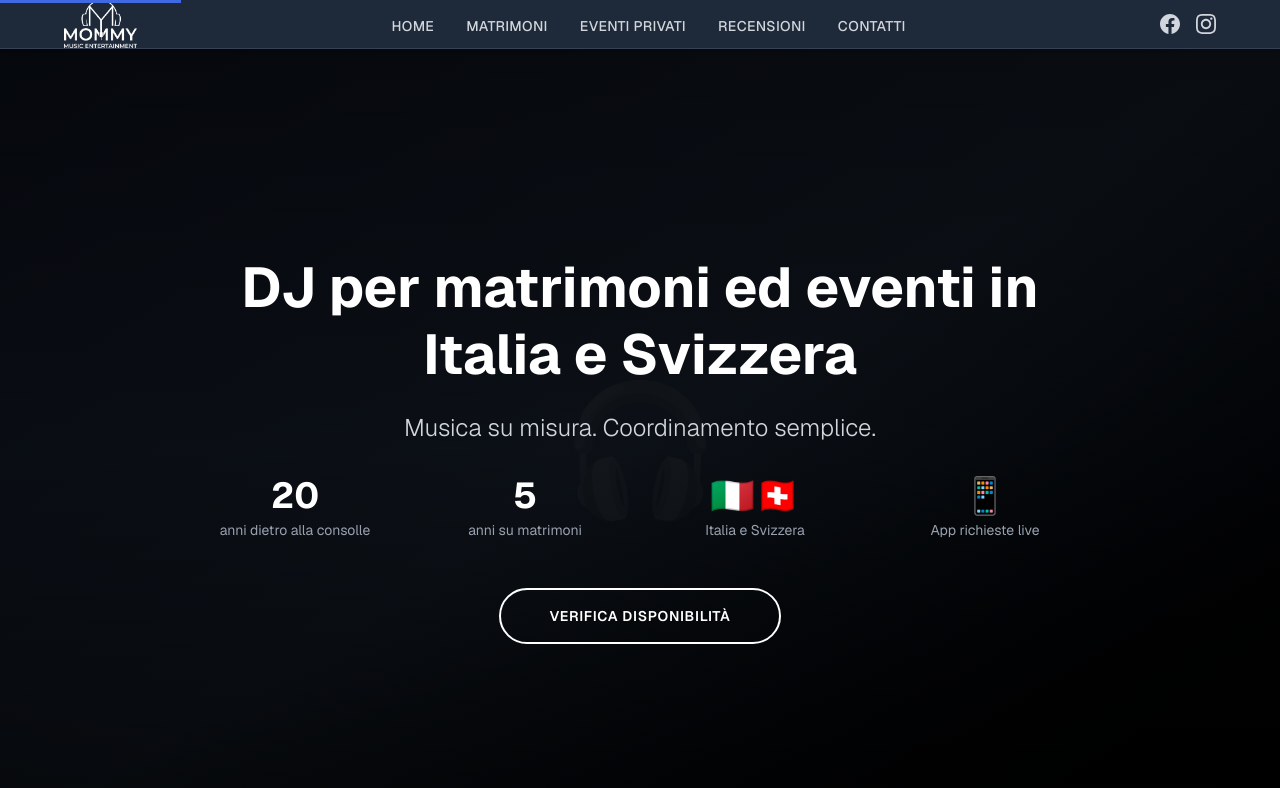
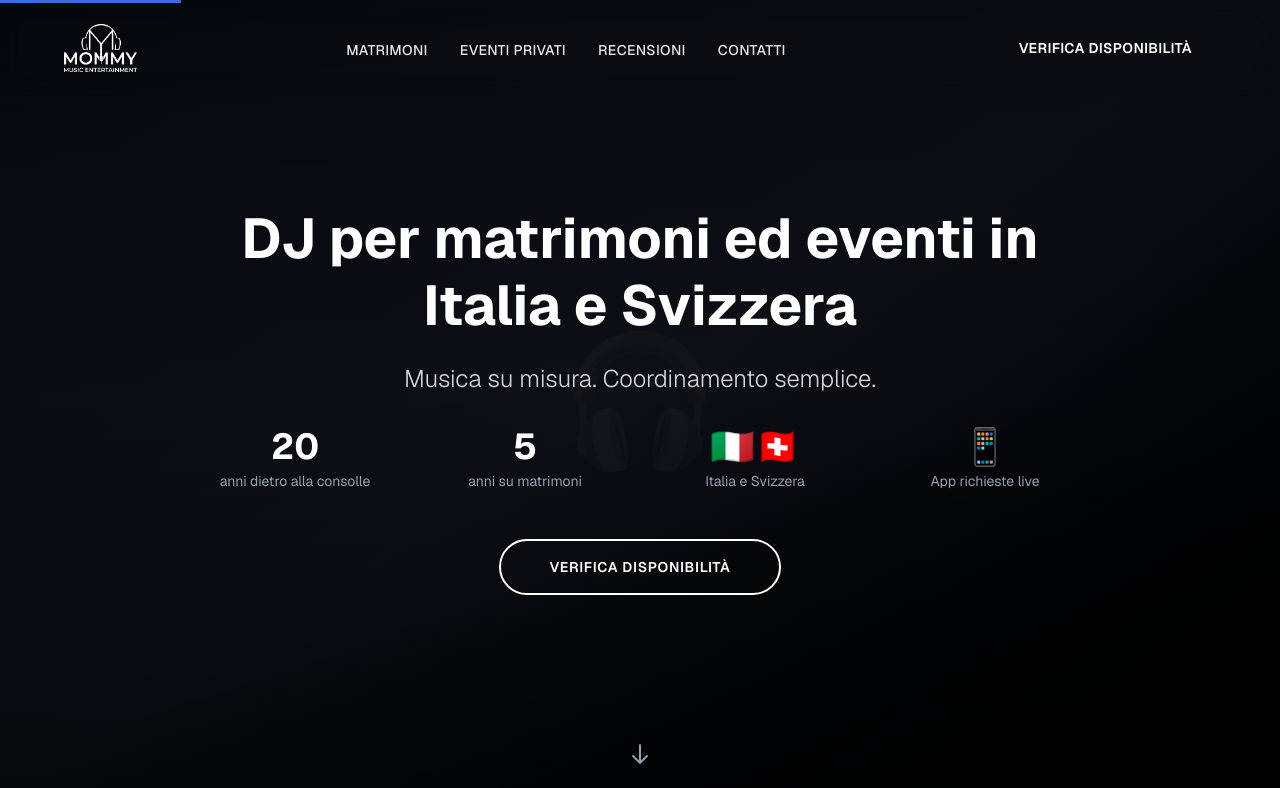
Before and after one commit to mommydjsalmani-cloud/mommy-marketing, a Next.js app: page / in a window 1280 px wide. Shown: the top 788 px of the page. Built offline with nearby package versions, Linux system fonts and the light colour scheme.

Commit message:
🎨 Navbar fixed con IntersectionObserver, overlay mobile e transizioni smooth

```diff
--- a/app/components/Header.tsx
+++ b/app/components/Header.tsx
@@ -2,42 +2,98 @@
 
 import Link from 'next/link';
 import Image from 'next/image';
-import { useState } from 'react';
+import { useState, useEffect, useRef } from 'react';
 
 export default function Header() {
   const [isMenuOpen, setIsMenuOpen] = useState(false);
+  const [isScrolled, setIsScrolled] = useState(false);
+  const sentinelRef = useRef<HTMLDivElement>(null);
 
   const navLinks = [
-    { href: '/', label: 'Home' },
     { href: '/matrimoni', label: 'Matrimoni' },
     { href: '/eventi-privati', label: 'Eventi Privati' },
     { href: '/recensioni', label: 'Recensioni' },
     { href: '/contatti', label: 'Contatti' },
   ];
 
+  useEffect(() => {
+    const sentinel = sentinelRef.current;
+    if (!sentinel) return;
+
+    const observer = new IntersectionObserver(
+      ([entry]) => {
+        setIsScrolled(!entry.isIntersecting);
+      },
+      {
+        threshold: 0,
+        rootMargin: '-1px 0px 0px 0px',
+      }
+    );
+
+    observer.observe(sentinel);
+
+    return () => {
+      observer.disconnect();
+    };
+  }, []);
+
+  // Blocca scroll quando il menu è aperto
+  useEffect(() => {
+    if (isMenuOpen) {
+      document.body.style.overflow = 'hidden';
+    } else {
+      document.body.style.overflow = '';
+    }
+
+    // Chiusura con Esc
+    const handleEscape = (e: KeyboardEvent) => {
+      if (e.key === 'Escape' && isMenuOpen) {
+        setIsMenuOpen(false);
+      }
+    };
+
+    document.addEventListener('keydown', handleEscape);
+    return () => {
+      document.removeEventListener('keydown', handleEscape);
+      document.body.style.overflow = '';
+    };
+  }, [isMenuOpen]);
+
   return (
-    <header className="bg-gray-800 bg-opacity-90 backdrop-blur-sm shadow-sm sticky top-0 z-50 border-b border-gray-700">
-      <nav className="container-custom py-4" aria-label="Navigazione principale">
+    <>
+      {/* Sentinel - 1px sopra l'hero */}
+      <div ref={sentinelRef} className="absolute top-0 left-0 w-full h-px pointer-events-none" aria-hidden="true" />
+
+      <header
+        className={`fixed top-0 left-0 w-full z-50 transition-all duration-300 ${
+          isScrolled
+            ? 'bg-gray-900/95 backdrop-blur-md shadow-lg border-b border-gray-800 py-3 md:py-4'
+            : 'bg-transparent backdrop-blur-md py-4 md:py-6'
+        }`}
+      >
+        <nav className="container-custom" aria-label="Navigazione principale">
           <div className="flex items-center justify-between">
             {/* Logo */}
-          <Link href="/" className="flex items-center hover:opacity-80 transition-opacity">
+            <Link href="/" className="flex items-center hover:opacity-80 transition-opacity relative z-10">
               <Image
                 src="/Logo_Bianco.png"
                 alt="Mommy DJ Logo"
                 width={160}
                 height={45}
                 priority
-              className="h-10 md:h-12 w-auto"
+                className={`w-auto transition-all duration-300 ${
+                  isScrolled ? 'h-8 md:h-10' : 'h-10 md:h-12'
+                }`}
               />
             </Link>
 
             {/* Desktop Navigation */}
-          <ul className="hidden md:flex space-x-6 lg:space-x-8">
+            <ul className="hidden lg:flex items-center space-x-8">
               {navLinks.map((link) => (
                 <li key={link.href}>
                   <Link
                     href={link.href}
-                  className="text-gray-300 hover:text-accent transition-colors font-medium uppercase text-sm tracking-wide"
+                    className="text-gray-200 hover:text-accent transition-colors font-medium text-sm uppercase tracking-wide"
                   >
                     {link.label}
                   </Link>
@@ -45,29 +101,25 @@ export default function Header() {
               ))}
             </ul>
 
-          {/* Social Icons Desktop */}
-          <div className="hidden md:flex items-center gap-4">
-            <a href="https://facebook.com" target="_blank" rel="noopener noreferrer" className="text-gray-300 hover:text-accent transition-colors" aria-label="Facebook">
-              <svg className="w-5 h-5" fill="currentColor" viewBox="0 0 24 24">
-                <path d="M24 12.073c0-6.627-5.373-12-12-12s-12 5.373-12 12c0 5.99 4.388 10.954 10.125 11.854v-8.385H7.078v-3.47h3.047V9.43c0-3.007 1.792-4.669 4.533-4.669 1.312 0 2.686.235 2.686.235v2.953H15.83c-1.491 0-1.956.925-1.956 1.874v2.25h3.328l-.532 3.47h-2.796v8.385C19.612 23.027 24 18.062 24 12.073z"/>
-              </svg>
-            </a>
-            <a href="https://instagram.com" target="_blank" rel="noopener noreferrer" className="text-gray-300 hover:text-accent transition-colors" aria-label="Instagram">
-              <svg className="w-5 h-5" fill="currentColor" viewBox="0 0 24 24">
-                <path d="M12 2.163c3.204 0 3.584.012 4.85.07 3.252.148 4.771 1.691 4.919 4.919.058 1.265.069 1.645.069 4.849 0 3.205-.012 3.584-.069 4.849-.149 3.225-1.664 4.771-4.919 4.919-1.266.058-1.644.07-4.85.07-3.204 0-3.584-.012-4.849-.07-3.26-.149-4.771-1.699-4.919-4.92-.058-1.265-.07-1.644-.07-4.849 0-3.204.013-3.583.07-4.849.149-3.227 1.664-4.771 4.919-4.919 1.266-.057 1.645-.069 4.849-.069zm0-2.163c-3.259 0-3.667.014-4.947.072-4.358.2-6.78 2.618-6.98 6.98-.059 1.281-.073 1.689-.073 4.948 0 3.259.014 3.668.072 4.948.2 4.358 2.618 6.78 6.98 6.98 1.281.058 1.689.072 4.948.072 3.259 0 3.668-.014 4.948-.072 4.354-.2 6.782-2.618 6.979-6.98.059-1.28.073-1.689.073-4.948 0-3.259-.014-3.667-.072-4.947-.196-4.354-2.617-6.78-6.979-6.98-1.281-.059-1.69-.073-4.949-.073zm0 5.838c-3.403 0-6.162 2.759-6.162 6.162s2.759 6.163 6.162 6.163 6.162-2.759 6.162-6.163c0-3.403-2.759-6.162-6.162-6.162zm0 10.162c-2.209 0-4-1.79-4-4 0-2.209 1.791-4 4-4s4 1.791 4 4c0 2.21-1.791 4-4 4zm6.406-11.845c-.796 0-1.441.645-1.441 1.44s.645 1.44 1.441 1.44c.795 0 1.439-.645 1.439-1.44s-.644-1.44-1.439-1.44z"/>
-              </svg>
+            {/* CTA Desktop */}
+            <div className="hidden lg:flex items-center gap-4">
+              <a
+                href="#contatto-rapido"
+                className="bg-accent hover:bg-accent-hover text-white px-6 py-2.5 rounded-full font-semibold transition-colors text-sm uppercase tracking-wide"
+              >
+                Verifica disponibilità
               </a>
             </div>
 
             {/* Mobile Menu Button */}
             <button
               onClick={() => setIsMenuOpen(!isMenuOpen)}
-            className="md:hidden text-gray-300 focus:outline-none p-2"
+              className="lg:hidden text-gray-200 focus:outline-none p-2 relative z-10"
               aria-label={isMenuOpen ? 'Chiudi menu' : 'Apri menu'}
               aria-expanded={isMenuOpen}
             >
               <svg
-              className="w-6 h-6"
+                className="w-7 h-7"
                 fill="none"
                 strokeLinecap="round"
                 strokeLinejoin="round"
@@ -83,38 +135,87 @@ export default function Header() {
               </svg>
             </button>
           </div>
+        </nav>
+      </header>
 
-        {/* Mobile Navigation Overlay */}
+      {/* Mobile Menu Overlay */}
       {isMenuOpen && (
-          <div className="md:hidden mt-4 pb-4 border-t border-gray-700 pt-4">
-            <ul className="space-y-3">
-              {navLinks.map((link) => (
-                <li key={link.href}>
+        <div
+          className="fixed inset-0 z-40 lg:hidden"
+          onClick={() => setIsMenuOpen(false)}
+        >
+          <div className="absolute inset-0 bg-black/95 backdrop-blur-xl">
+            <div className="flex flex-col h-full pt-24 pb-8 px-6">
+              {/* Menu Items */}
+              <nav className="flex-1 flex flex-col justify-center space-y-6">
+                {navLinks.map((link, index) => (
                   <Link
+                    key={link.href}
                     href={link.href}
-                    className="block text-gray-300 hover:text-accent transition-colors font-medium uppercase text-sm tracking-wide py-2"
+                    className="text-3xl font-bold text-white hover:text-accent transition-colors uppercase tracking-wide text-center"
                     onClick={() => setIsMenuOpen(false)}
+                    style={{
+                      animation: `slideIn 0.3s ease-out ${index * 0.1}s both`,
+                    }}
                   >
                     {link.label}
                   </Link>
-                </li>
                 ))}
-            </ul>
-            <div className="flex gap-4 mt-6">
-              <a href="https://facebook.com" target="_blank" rel="noopener noreferrer" className="text-gray-300 hover:text-accent transition-colors">
-                <svg className="w-6 h-6" fill="currentColor" viewBox="0 0 24 24">
-                  <path d="M24 12.073c0-6.627-5.373-12-12-12s-12 5.373-12 12c0 5.99 4.388 10.954 10.125 11.854v-8.385H7.078v-3.47h3.047V9.43c0-3.007 1.792-4.669 4.533-4.669 1.312 0 2.686.235 2.686.235v2.953H15.83c-1.491 0-1.956.925-1.956 1.874v2.25h3.328l-.532 3.47h-2.796v8.385C19.612 23.027 24 18.062 24 12.073z"/>
+              </nav>
+
+              {/* CTA Mobile */}
+              <div className="mt-8">
+                <a
+                  href="#contatto-rapido"
+                  className="block w-full bg-accent hover:bg-accent-hover text-white px-8 py-4 rounded-full font-bold text-center transition-colors text-lg uppercase tracking-wide"
+                  onClick={() => setIsMenuOpen(false)}
+                >
+                  Verifica disponibilità
+                </a>
+              </div>
+
+              {/* Social Icons */}
+              <div className="flex gap-6 justify-center mt-8 pt-8 border-t border-gray-800">
+                <a
+                  href="https://facebook.com"
+                  target="_blank"
+                  rel="noopener noreferrer"
+                  className="text-gray-400 hover:text-accent transition-colors"
+                  aria-label="Facebook"
+                >
+                  <svg className="w-7 h-7" fill="currentColor" viewBox="0 0 24 24">
+                    <path d="M24 12.073c0-6.627-5.373-12-12-12s-12 5.373-12 12c0 5.99 4.388 10.954 10.125 11.854v-8.385H7.078v-3.47h3.047V9.43c0-3.007 1.792-4.669 4.533-4.669 1.312 0 2.686.235 2.686.235v2.953H15.83c-1.491 0-1.956.925-1.956 1.874v2.25h3.328l-.532 3.47h-2.796v8.385C19.612 23.027 24 18.062 24 12.073z" />
                   </svg>
                 </a>
-              <a href="https://instagram.com" target="_blank" rel="noopener noreferrer" className="text-gray-300 hover:text-accent transition-colors">
-                <svg className="w-6 h-6" fill="currentColor" viewBox="0 0 24 24">
-                  <path d="M12 2.163c3.204 0 3.584.012 4.85.07 3.252.148 4.771 1.691 4.919 4.919.058 1.265.069 1.645.069 4.849 0 3.205-.012 3.584-.069 4.849-.149 3.225-1.664 4.771-4.919 4.919-1.266.058-1.644.07-4.85.07-3.204 0-3.584-.012-4.849-.07-3.26-.149-4.771-1.699-4.919-4.92-.058-1.265-.07-1.644-.07-4.849 0-3.204.013-3.583.07-4.849.149-3.227 1.664-4.771 4.919-4.919 1.266-.057 1.645-.069 4.849-.069zm0-2.163c-3.259 0-3.667.014-4.947.072-4.358.2-6.78 2.618-6.98 6.98-.059 1.281-.073 1.689-.073 4.948 0 3.259.014 3.668.072 4.948.2 4.358 2.618 6.78 6.98 6.98 1.281.058 1.689.072 4.948.072 3.259 0 3.668-.014 4.948-.072 4.354-.2 6.782-2.618 6.979-6.98.059-1.28.073-1.689.073-4.948 0-3.259-.014-3.667-.072-4.947-.196-4.354-2.617-6.78-6.979-6.98-1.281-.059-1.69-.073-4.949-.073zm0 5.838c-3.403 0-6.162 2.759-6.162 6.162s2.759 6.163 6.162 6.163 6.162-2.759 6.162-6.163c0-3.403-2.759-6.162-6.162-6.162zm0 10.162c-2.209 0-4-1.79-4-4 0-2.209 1.791-4 4-4s4 1.791 4 4c0 2.21-1.791 4-4 4zm6.406-11.845c-.796 0-1.441.645-1.441 1.44s.645 1.44 1.441 1.44c.795 0 1.439-.645 1.439-1.44s-.644-1.44-1.439-1.44z"/>
+                <a
+                  href="https://instagram.com"
+                  target="_blank"
+                  rel="noopener noreferrer"
+                  className="text-gray-400 hover:text-accent transition-colors"
+                  aria-label="Instagram"
+                >
+                  <svg className="w-7 h-7" fill="currentColor" viewBox="0 0 24 24">
+                    <path d="M12 2.163c3.204 0 3.584.012 4.85.07 3.252.148 4.771 1.691 4.919 4.919.058 1.265.069 1.645.069 4.849 0 3.205-.012 3.584-.069 4.849-.149 3.225-1.664 4.771-4.919 4.919-1.266.058-1.644.07-4.85.07-3.204 0-3.584-.012-4.849-.07-3.26-.149-4.771-1.699-4.919-4.92-.058-1.265-.07-1.644-.07-4.849 0-3.204.013-3.583.07-4.849.149-3.227 1.664-4.771 4.919-4.919 1.266-.057 1.645-.069 4.849-.069zm0-2.163c-3.259 0-3.667.014-4.947.072-4.358.2-6.78 2.618-6.98 6.98-.059 1.281-.073 1.689-.073 4.948 0 3.259.014 3.668.072 4.948.2 4.358 2.618 6.78 6.98 6.98 1.281.058 1.689.072 4.948.072 3.259 0 3.668-.014 4.948-.072 4.354-.2 6.782-2.618 6.979-6.98.059-1.28.073-1.689.073-4.948 0-3.259-.014-3.667-.072-4.947-.196-4.354-2.617-6.78-6.979-6.98-1.281-.059-1.69-.073-4.949-.073zm0 5.838c-3.403 0-6.162 2.759-6.162 6.162s2.759 6.163 6.162 6.163 6.162-2.759 6.162-6.163c0-3.403-2.759-6.162-6.162-6.162zm0 10.162c-2.209 0-4-1.79-4-4 0-2.209 1.791-4 4-4s4 1.791 4 4c0 2.21-1.791 4-4 4zm6.406-11.845c-.796 0-1.441.645-1.441 1.44s.645 1.44 1.441 1.44c.795 0 1.439-.645 1.439-1.44s-.644-1.44-1.439-1.44z" />
                   </svg>
                 </a>
               </div>
             </div>
+          </div>
+        </div>
       )}
-      </nav>
-    </header>
+
+      <style jsx>{`
+        @keyframes slideIn {
+          from {
+            opacity: 0;
+            transform: translateY(20px);
+          }
+          to {
+            opacity: 1;
+            transform: translateY(0);
+          }
+        }
+      `}</style>
+    </>
   );
 }
--- a/app/globals.css
+++ b/app/globals.css
@@ -148,3 +148,16 @@ section:nth-child(4) { animation-delay: 0.2s; }
 section:nth-child(5) { animation-delay: 0.25s; }
 section:nth-child(6) { animation-delay: 0.3s; }
 section:nth-child(7) { animation-delay: 0.35s; }
+
+/* Scroll margin per ancore (evita che finiscano sotto l'header) */
+section[id],
+div[id] {
+  scroll-margin-top: 80px;
+}
+
+@media (min-width: 768px) {
+  section[id],
+  div[id] {
+    scroll-margin-top: 88px;
+  }
+}
```
Lines whose indentation alone changed are shown as unchanged.
